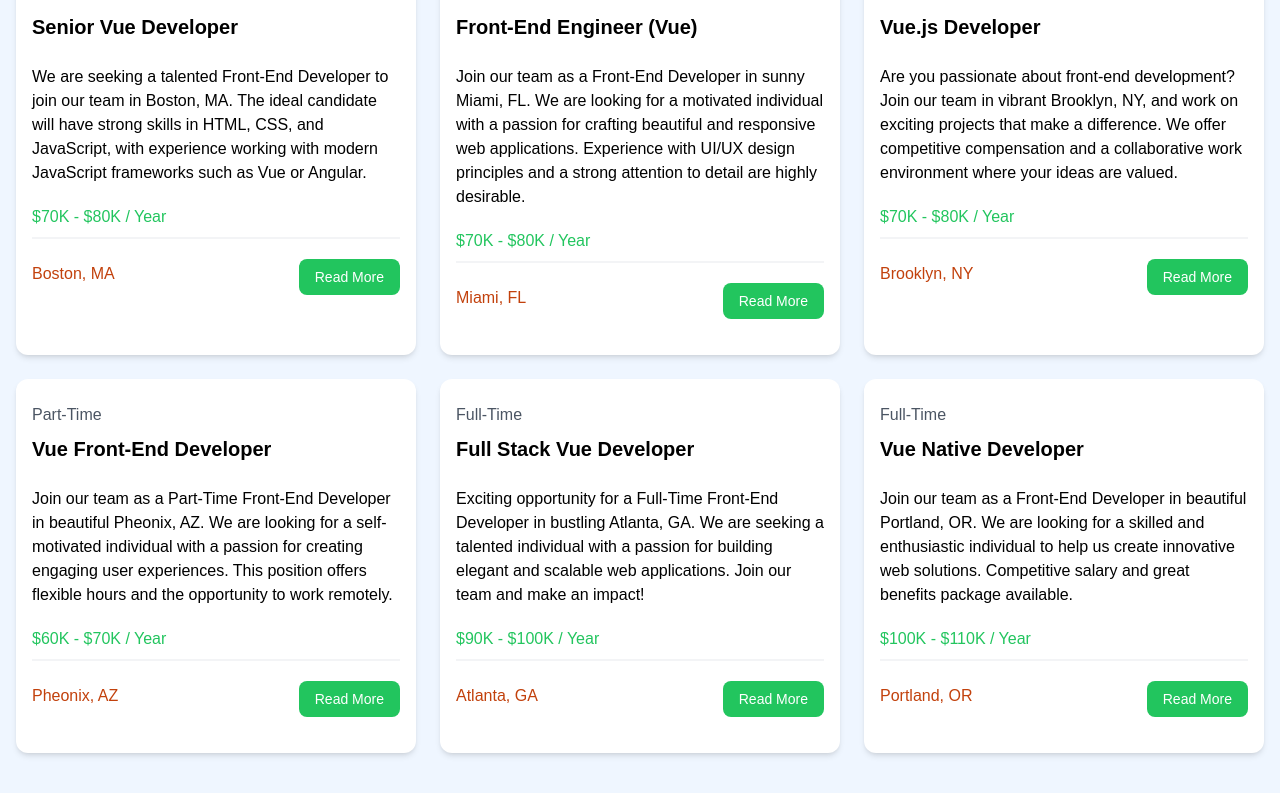
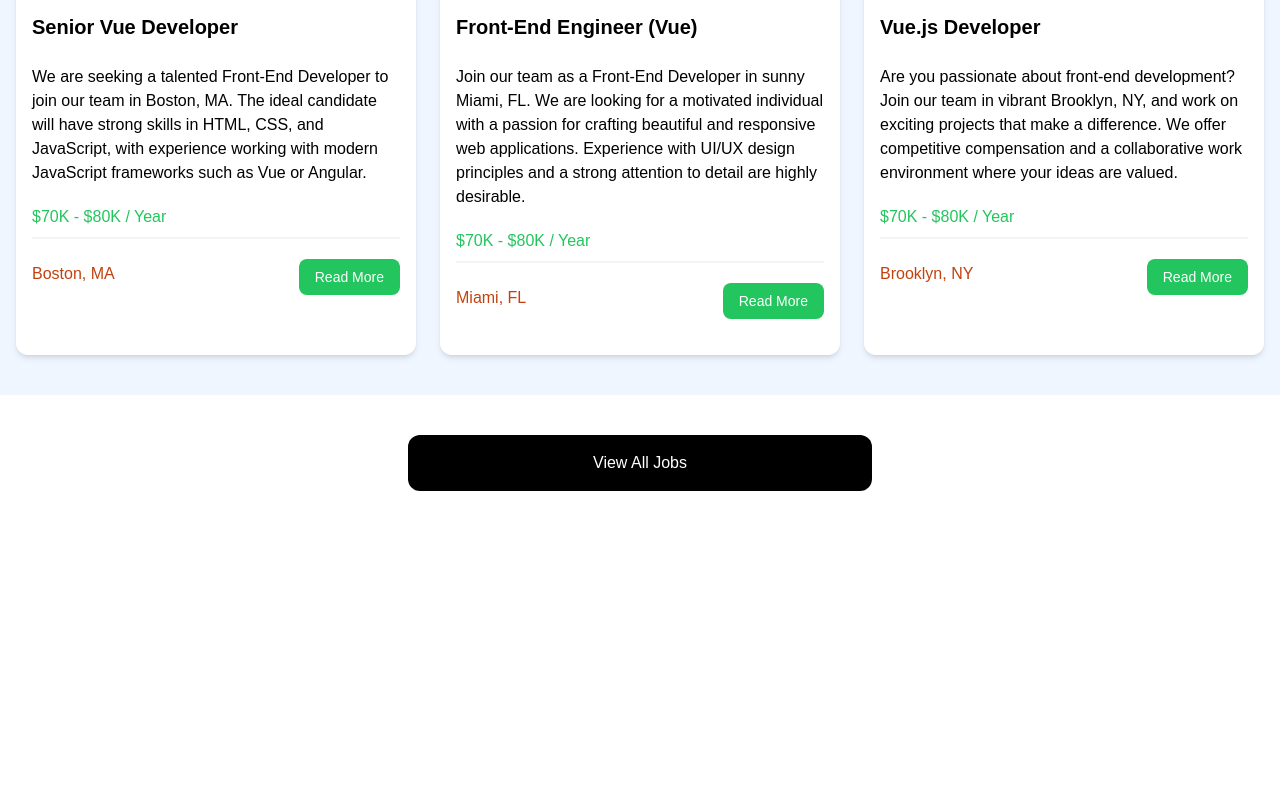
Before and after one commit to igor96SS/laravel-vue-tailwind_example, a Vue app: page /jobs in a window 1280 px wide. Shown: the part 752-1545 px from the top of the page. After the commit the page ends 1283 px from the top, so only its background shows below. Built offline with nearby package versions, Linux system fonts and the light colour scheme.

Commit message:
add limit number to jobs listed in home

```diff
--- a/src/App.vue
+++ b/src/App.vue
@@ -11,6 +11,6 @@
   <Navbar/>
   <Hero/>
   <HomeCards/>
-  <JobListings/>
+  <JobListings :limit="3" :showButton="true"/>
 
 </template>
--- a/src/components/JobListings.vue
+++ b/src/components/JobListings.vue
@@ -1,11 +1,17 @@
 <script setup>
 import jobData from '@/jobs.json'
-import { ref } from 'vue';
+import { ref, defineProps } from 'vue';
 import JobListing from './JobListing.vue';
 
+defineProps({
+    limit: Number,
+    showButton: {
+        type: Boolean,
+        default: false,
+    }
+});
 
 const jobs = ref(jobData);
-
 
 </script>
 
@@ -17,12 +23,16 @@
                 Browse Jobs
             </h2>
             <div class="grid grid-cols-1 md:grid-cols-3 gap-6">
-                <JobListing v-for="job in jobs" :key="job.id" :job="job"/>
+                <JobListing v-for="job in jobs.slice(0, limit || jobs.length)" :key="job.id" :job="job"/>
             </div>
         </div>
 
     </section>
-
-
-
+    <section v-if="showButton" class="m-auto max-w-lg my-10 px-6">
+      <a
+        href="/jobs"
+        class="block bg-black text-white text-center py-4 px-6 rounded-xl hover:bg-gray-700"
+        >View All Jobs</a
+      >
+    </section>
 </template>
```
